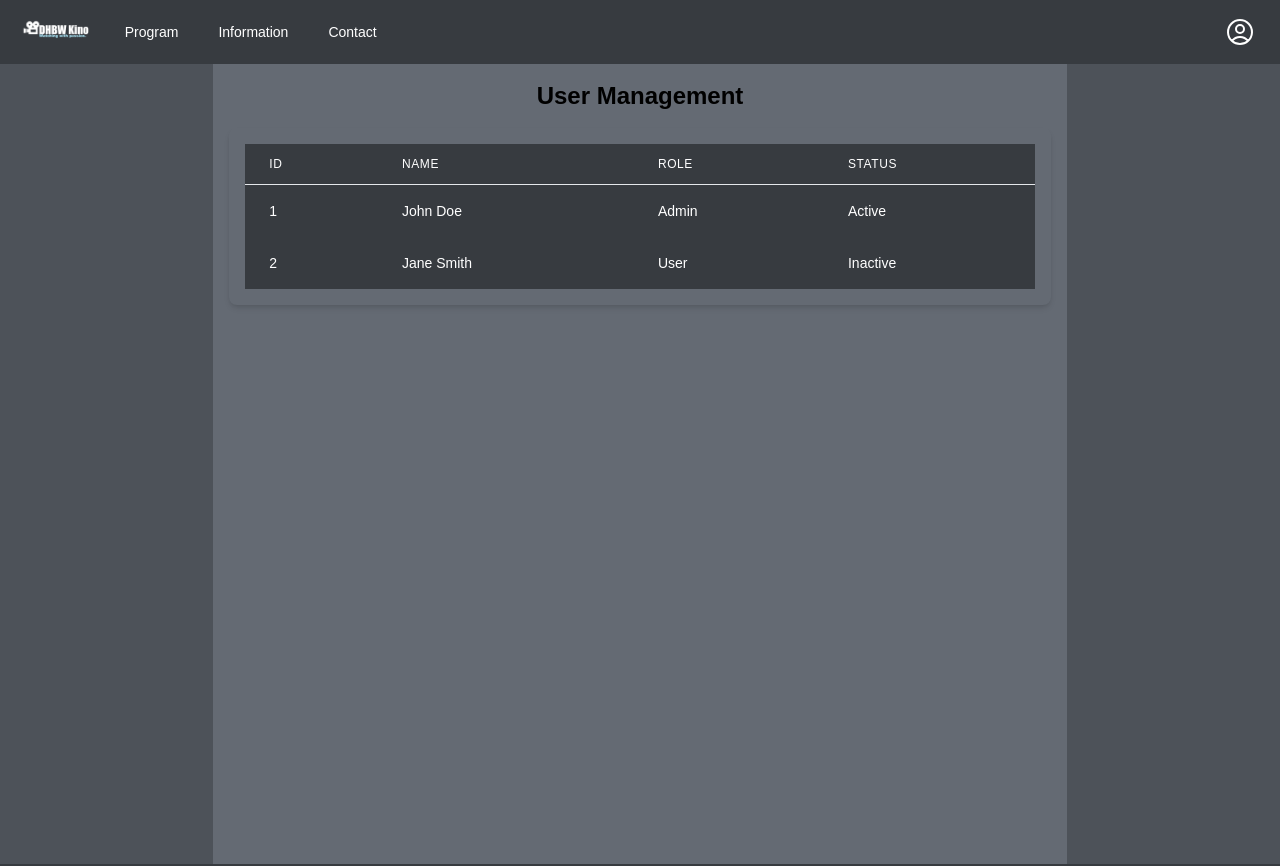
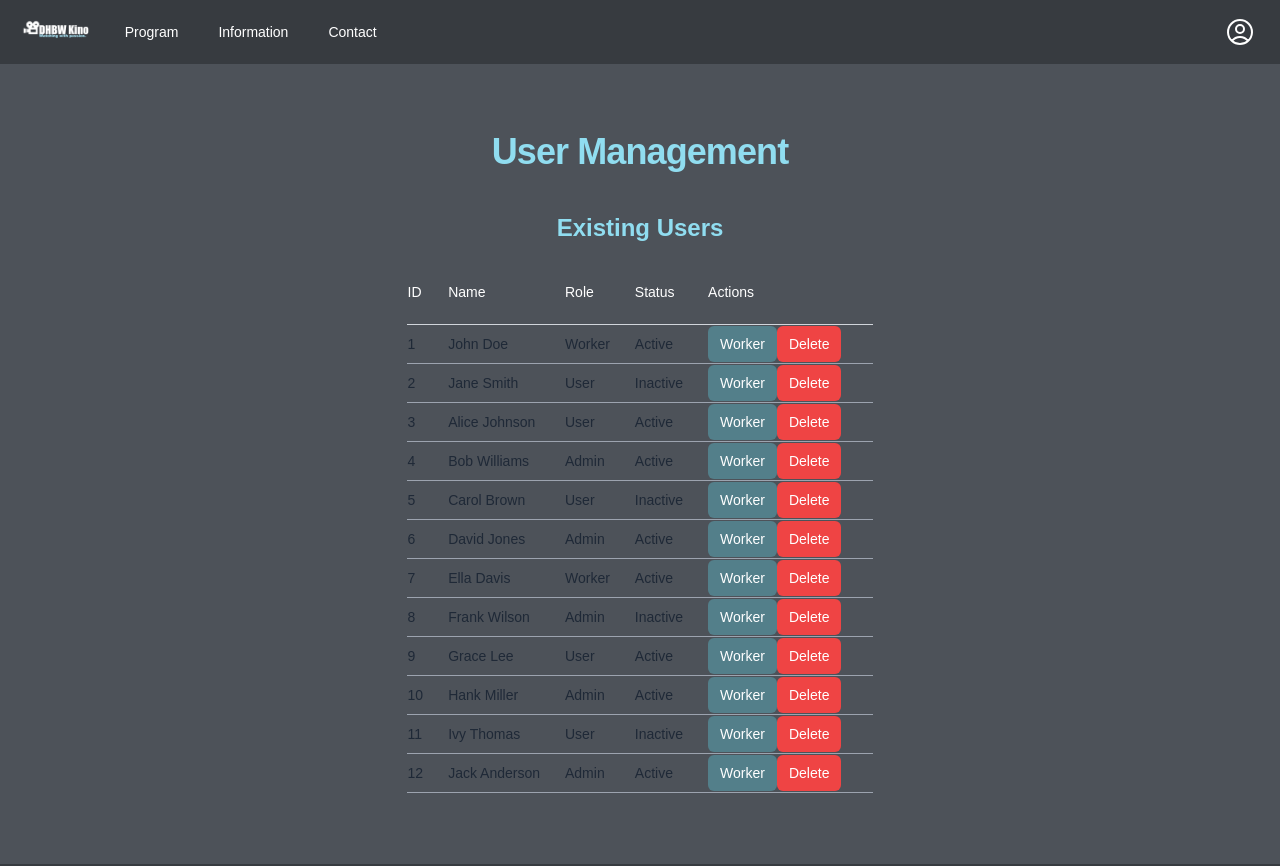
Before and after one commit to rickertmar/KinoticketFrontend, a Next.js app in the folder nextjs-blog/: page /admin/users in a window 1280 px wide. Shown: the top 866 px of the page. Built offline with nearby package versions, Linux system fonts and the light colour scheme.

Commit message:
User Management done. API fehlt

```diff
--- a/nextjs-blog/pages/admin/users.js
+++ b/nextjs-blog/pages/admin/users.js
@@ -1,10 +1,21 @@
 import React, { useState } from 'react';
+import Head from 'next/head';
 
 const initialUsers = [
-  { id: 1, name: 'John Doe', role: 'Admin', status: 'Active' },
+  { id: 1, name: 'John Doe', role: 'Worker', status: 'Active' },
   { id: 2, name: 'Jane Smith', role: 'User', status: 'Inactive' },
-  // Add more users as needed
+  { id: 3, name: 'Alice Johnson', role: 'User', status: 'Active' },
+  { id: 4, name: 'Bob Williams', role: 'Admin', status: 'Active' },
+  { id: 5, name: 'Carol Brown', role: 'User', status: 'Inactive' },
+  { id: 6, name: 'David Jones', role: 'Admin', status: 'Active' },
+  { id: 7, name: 'Ella Davis', role: 'Worker', status: 'Active' },
+  { id: 8, name: 'Frank Wilson', role: 'Admin', status: 'Inactive' },
+  { id: 9, name: 'Grace Lee', role: 'User', status: 'Active' },
+  { id: 10, name: 'Hank Miller', role: 'Admin', status: 'Active' },
+  { id: 11, name: 'Ivy Thomas', role: 'User', status: 'Inactive' },
+  { id: 12, name: 'Jack Anderson', role: 'Admin', status: 'Active' },
 ];
+
 
 const UserManagement = () => {
   const [users, setUsers] = useState(initialUsers);
@@ -14,33 +25,64 @@ const UserManagement = () => {
     setSelectedUser(user);
   };
 
-  const handleDeleteUser = () => {
-    if (selectedUser) {
-      // Filter out the selected user to delete it
-      const updatedUsers = users.filter((user) => user.id !== selectedUser.id);
-      // Update the users list
+  const handleDeleteUser = (userId) => {
+    const confirmDelete = window.confirm('Are you sure you would like to delete this user?');
+    if (confirmDelete) {
+      const updatedUsers = users.filter((user) => user.id !== userId);
       setUsers(updatedUsers);
-      // Deselect the deleted user
+      if (selectedUser && selectedUser.id === userId) {
         setSelectedUser(null);
+      }
     }
   };
 
+  const handleChangeRole = (userId, newRole) => {
+    const confirmChangeRole = window.confirm('Are you sure you would like to assign Worker role to this user?');
+    if (confirmChangeRole) {
+      const updatedUsers = users.map((user) =>
+        user.id === userId ? { ...user, role: newRole } : user
+      );
+      setUsers(updatedUsers);
+    }
+  };
+
+
   return (
-    <div className="flex h-screen">
-      {/* Sidebar */}
-      {/* ... (sidebar code remains the same) */}
+    <div className="flex justify-center items-center">
+      <Head>
+        <title>User Management</title>
+        <meta name="description" content="Manage users of the application." />
+      </Head>
+      <div className="mt-10 px-20 py-5">
+        <div className="mt-2 text-center text-2xl font-bold leading-9 tracking-tight text-white">
+          <h2 className="text-3xl font-extrabold tracking-tight sm:text-4xl text-accent-50">
+            User Management
+          </h2>
+        </div>
 
-      <main className="flex-1 p-4 bg-primary-50 overflow-y-auto">
-        <div className="flex flex-col items-center justify-center">
-          <h1 className="text-2xl font-semibold mb-4">User Management</h1>
-          <div className="p-4 rounded-lg shadow-md w-full overflow-x-auto">
-            <table className="min-w-full divide-y bg-primary-30">
+        <div className="mt-10">
+          <h2 className="flex justify-center items-center text-2xl font-semibold text-accent-50 mb-4">
+            Existing Users
+          </h2>
+          {users.length > 0 ? (
+            <table className="min-w-full">
               <thead>
-                <tr>
-                  <th className="px-6 py-3 text-left text-xs font-medium text-white uppercase tracking-wider">ID</th>
-                  <th className="px-6 py-3 text-left text-xs font-medium text-white uppercase tracking-wider">Name</th>
-                  <th className="px-6 py-3 text-left text-xs font-medium text-white uppercase tracking-wider">Role</th>
-                  <th className="px-6 py-3 text-left text-xs font-medium text-white uppercase tracking-wider">Status</th>
+                <tr className="w-full h-16 border-gray-300 border-b py-8">
+                  <th className="text-white font-normal pr-6 text-left text-sm tracking-normal leading-4">
+                    ID
+                  </th>
+                  <th className="text-white font-normal pr-6 text-left text-sm tracking-normal leading-4">
+                    Name
+                  </th>
+                  <th className="text-white font-normal pr-6 text-left text-sm tracking-normal leading-4">
+                    Role
+                  </th>
+                  <th className="text-white font-normal pr-6 text-left text-sm tracking-normal leading-4">
+                    Status
+                  </th>
+                  <th className="text-white font-normal pr-6 text-left text-sm tracking-normal leading-4">
+                    Actions
+                  </th>
                 </tr>
               </thead>
               <tbody>
@@ -48,35 +90,47 @@ const UserManagement = () => {
   <tr
     key={user.id}
     onClick={() => handleUserClick(user)}
-                    className={`cursor-pointer ${selectedUser === user ? 'bg-primary-100' : ''}`}
+    className={`cursor-pointer border-b border-gray-400 ${selectedUser === user ? 'bg-primary-100' : ''}`}
   >
-                    <td className="px-6 py-4 whitespace-nowrap text-sm text-white">{user.id}</td>
-                    <td className="px-6 py-4 whitespace-nowrap text-sm text-white">{user.name}</td>
-                    <td className="px-6 py-4 whitespace-nowrap text-sm text-white">{user.role}</td>
-                    <td className="px-6 py-4 whitespace-nowrap text-sm text-white">{user.status}</td>
+                    <td className="text-sm pr-6 whitespace-no-wrap text-gray-800 tracking-normal leading-4">
+                      {user.id}
+                    </td>
+                    <td className="text-sm pr-6 whitespace-no-wrap text-gray-800 tracking-normal leading-4">
+                      {user.name}
+                    </td>
+                    <td className="text-sm pr-6 whitespace-no-wrap text-gray-800 tracking-normal leading-4">
+                      {user.role}
+                    </td>
+                    <td className="text-sm pr-6 whitespace-no-wrap text-gray-800 tracking-normal leading-4">
+                      {user.status}
+                    </td>
+                    <td className="text-sm pr-6">
+
+                    <button
+  onClick={() => handleChangeRole(user.id, 'Worker')}
+  className="px-3 py-2 bg-accent-30 text-white rounded-md"
+>
+  Worker
+</button>
+
+<button
+  onClick={() => handleDeleteUser(user.id)}
+  className="px-3 py-2 bg-red-500 hover:bg-red-600 text-white rounded-md mr-2"
+>
+  Delete
+</button>
+
+</td>
+
                   </tr>
                 ))}
               </tbody>
             </table>
+          ) : (
+            <p className="text-white">No users available.</p>
+          )}
         </div>
       </div>
-        <div className="p-4 bg-primary-50 w-full mt-4">
-          {selectedUser && (
-            <div className="mb-4 text-white">
-              <h2 className="text-xl font-semibold mb-2">Selected User</h2>
-              <p><strong>Name:</strong> {selectedUser.name}</p>
-              <p><strong>Role:</strong> {selectedUser.role}</p>
-              <p><strong>Status:</strong> {selectedUser.status}</p>
-              <button
-                onClick={handleDeleteUser}
-                className="px-4 py-2 bg-red-500 hover-bg-red-600 text-white rounded-md"
-              >
-                Delete User
-              </button>
-            </div>
-          )}
-        </div>
-      </main>
     </div>
   );
 };
```
Lines whose indentation alone changed are shown as unchanged.
